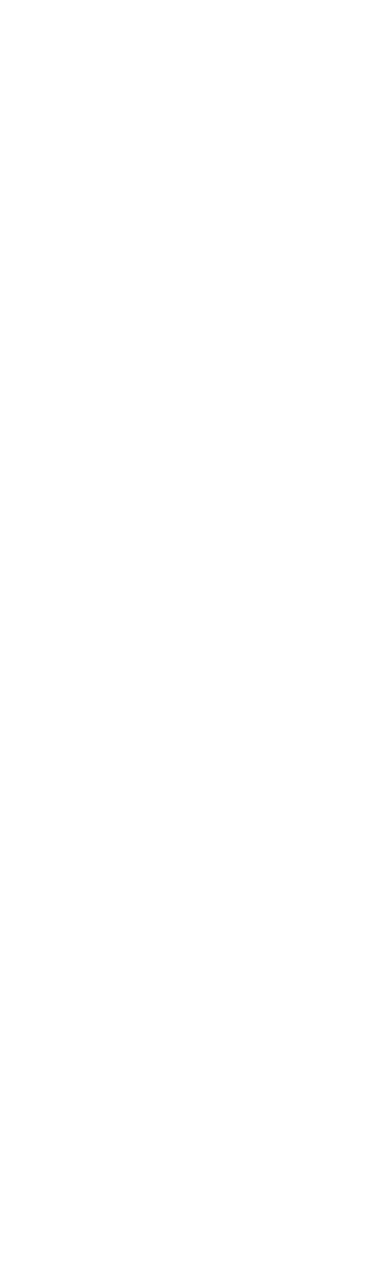
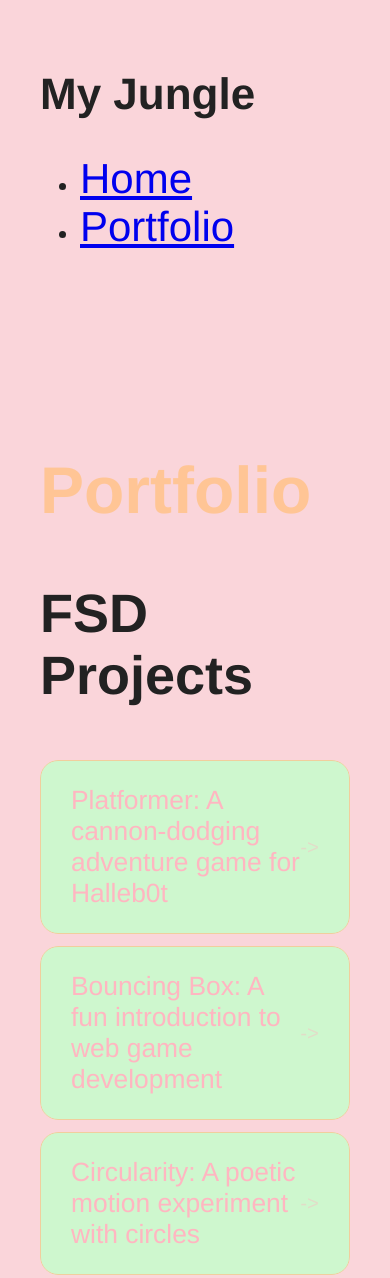
Before and after one commit to sdec0527689/sdec0527689.github.io, a plain HTML site: page portfolio.html in a window 390 px wide. Shown: the top 1278 px of the page. Before the commit the page ends 844 px from the top, so only its background shows below. Drawn offline with Linux system fonts and the light colour scheme.

Commit message:
Portfolio 10/26/26

```diff
--- a/portfolio.html
+++ b/portfolio.html
@@ -0,0 +1,47 @@
+<!DOCTYPE html>
+<html lang="en">
+
+<head>
+  <meta charset="UTF-8">
+  <title>My Jungle - Portfolio</title>
+  <link rel="stylesheet" href="style.css">
+</head>
+
+<body>
+  <div id="all-contents">
+    <nav>
+      <h1>My Jungle</h1>
+      <ul id="nav-ul">
+        <li class="nav-li">
+          <a href="index.html">Home</a>
+        </li>
+        <li class="nav-li">
+          <a href="portfolio.html">Portfolio</a>
+        </li>
+      </ul>
+    </nav>
+
+    <main>
+      <div class="content">
+        <h1>Portfolio</h1>
+        <h3>FSD Projects</h3>
+        <ul id="portfolio">
+          <li>
+            <a href="fsd-projects/platformer/">Platformer: A cannon-dodging adventure game for Halleb0t</a>
+          </li>
+          <li>
+            <a href="fsd-projects/bouncing-box/">Bouncing Box: A fun introduction to web game development</a>
+          </li>
+          <li>
+            <a href="fsd-projects/circularity/">Circularity: A poetic motion experiment with circles</a>
+          </li>
+          <li>
+            <a href="fsd-projects/runtime/">Runtime: Fearless HalleBot goes on a side-scrolling adventure!</a>
+          </li>
+        </ul>
+      </div>
+    </main>
+  </div>
+</body>
+
+</html>
--- a/style.css
+++ b/style.css
@@ -15,3 +15,95 @@
   margin: 0 auto;
   padding: 32px 40px;
 }
+/* Portfolio styles */
+.content h1 {
+  color: rgb(255, 197, 149);
+}
+#portfolio {
+  list-style: none;
+  margin: 0;
+  padding: 0;
+  width: 100%;
+  display: flex;
+  flex-direction: column;
+  gap: 8px;
+}
+#portfolio li {
+  border-radius: 12px;
+  overflow: hidden;
+}
+#portfolio a {
+  display: flex;
+  justify-content: space-between;
+  align-items: center;
+  text-decoration: none;
+  color: lightpink;
+  padding: 16px 20px;
+  font-size: 1.1rem;
+  font-weight: 500;
+  background: rgb(206, 247, 206);
+  border: 1px solid #f1ce9d;
+  border-radius: 12px;
+  transition:
+    background 0.25s ease,
+    color 0.25s ease,
+    transform 0.25s ease;
+}
+#portfolio a:hover {
+  background: rgb(255, 197, 89);
+  color: lightgreen;
+  transform: translateX(4px);
+}
+#portfolio a::after {
+  content: "->";
+  font-size: 0.85rem;
+  opacity: 0.4;
+  transition: opacity 0.25s ease;
+  white-space: nowrap;
+}
+#portfolio a:hover::after {
+  opacity: 1;
+}
+/* responsive web design */
+@media screen and (min-width: 120px) and (max-width: 1080px) {
+  main {
+    height: 100ch;
+    zoom: 1.5;
+    display: grid;
+  }
+  h1 {
+    font-size: 44px;
+  }
+  h2 {
+    font-size: 42px;
+  }
+  h3 {
+    font-size: 36px;
+  }
+  #all-contents {
+    height: 100ch;
+    margin: none;
+  }
+  a {
+    font-size: 42px;
+  }
+  .sidebar {
+    margin-right: 0px;
+    justify-content: center;
+    align-items: center;
+  }
+  .sidebar-img {
+    width: 100%;
+  }
+  p,
+  li {
+    font-size: 24px;
+  }
+  .content {
+    align-content: center;
+    justify-content: center;
+  }
+}
+body {
+  background-color: rgb(250, 213, 218);
+}
```
Also changed, not shown: fsd-projects/bouncing-box/index.html (+2 -1 lines).
